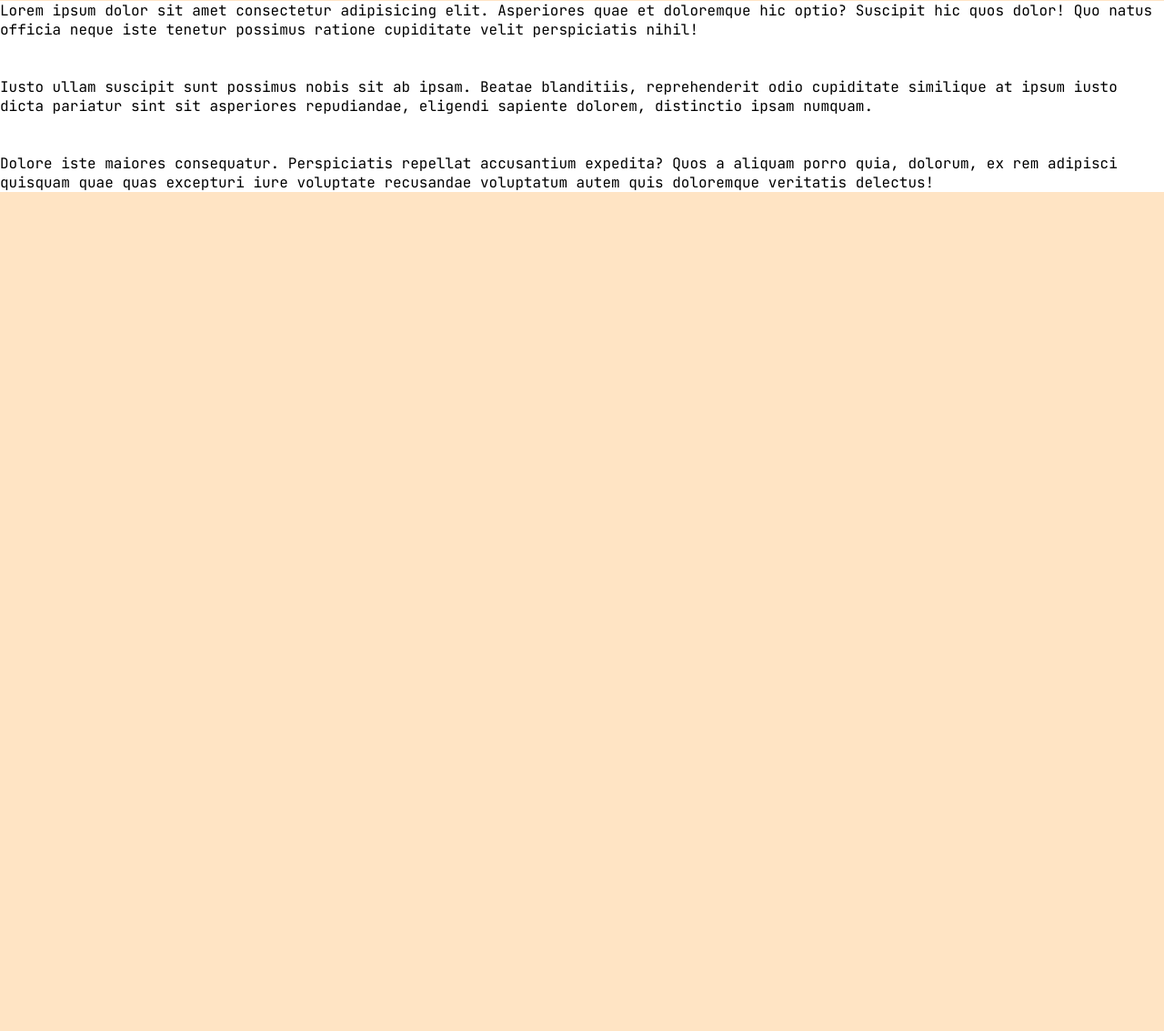
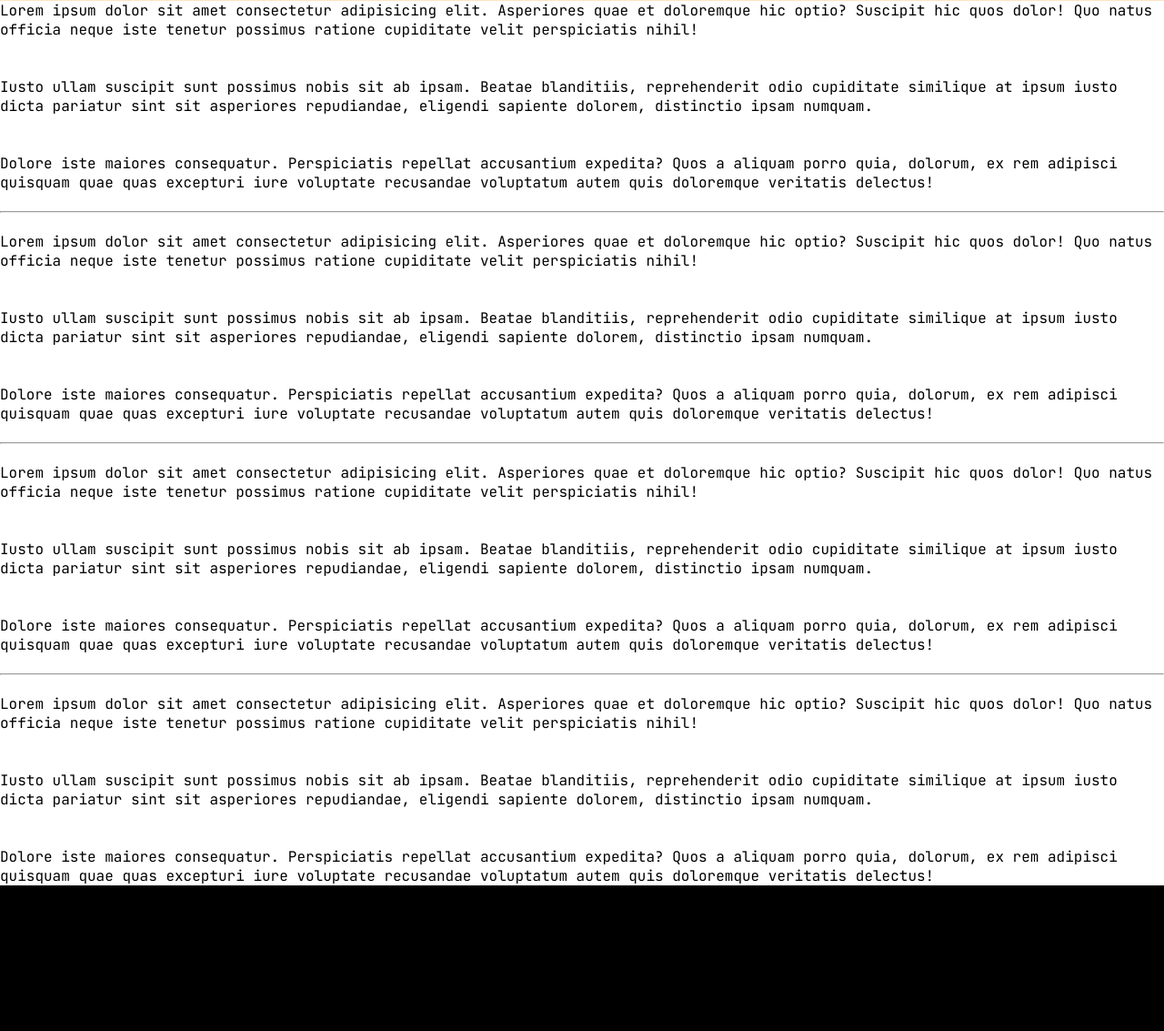
Before and after one commit to gmed2b/static-portfolio, a PHP site: page / in a window 1280 px wide. Shown: the part 799-1932 px from the top of the page at 91% size. Before the commit the page ends 1010 px from the top, so only its background shows below. Run offline with PHP 8.4, Linux system fonts and the light colour scheme.

Commit message:
Add footer

```diff
--- a/assets/css/style.css
+++ b/assets/css/style.css
@@ -97,3 +97,10 @@ header {
 .social-item {
   margin-bottom: 20px;
 }
+
+
+/* Footer */
+footer {
+  height: 20vh;
+  background-color: #000;
+}
--- a/index.html
+++ b/index.html
@@ -61,6 +61,54 @@
       <section>
         <p>Dolore iste maiores consequatur. Perspiciatis repellat accusantium expedita? Quos a aliquam porro quia, dolorum, ex rem adipisci quisquam quae quas excepturi iure voluptate recusandae voluptatum autem quis doloremque veritatis delectus!</p>
       </section>
+      <br />
+      <hr />
+      <br />
+      <section>
+        <p>Lorem ipsum dolor sit amet consectetur adipisicing elit. Asperiores quae et doloremque hic optio? Suscipit hic quos dolor! Quo natus officia neque iste tenetur possimus ratione cupiditate velit perspiciatis nihil!</p>
+      </section>
+      <br />
+      <br />
+      <section>
+        <p>Iusto ullam suscipit sunt possimus nobis sit ab ipsam. Beatae blanditiis, reprehenderit odio cupiditate similique at ipsum iusto dicta pariatur sint sit asperiores repudiandae, eligendi sapiente dolorem, distinctio ipsam numquam.</p>
+      </section>
+      <br />
+      <br />
+      <section>
+        <p>Dolore iste maiores consequatur. Perspiciatis repellat accusantium expedita? Quos a aliquam porro quia, dolorum, ex rem adipisci quisquam quae quas excepturi iure voluptate recusandae voluptatum autem quis doloremque veritatis delectus!</p>
+      </section>
+      <br />
+      <hr />
+      <br />
+      <section>
+        <p>Lorem ipsum dolor sit amet consectetur adipisicing elit. Asperiores quae et doloremque hic optio? Suscipit hic quos dolor! Quo natus officia neque iste tenetur possimus ratione cupiditate velit perspiciatis nihil!</p>
+      </section>
+      <br />
+      <br />
+      <section>
+        <p>Iusto ullam suscipit sunt possimus nobis sit ab ipsam. Beatae blanditiis, reprehenderit odio cupiditate similique at ipsum iusto dicta pariatur sint sit asperiores repudiandae, eligendi sapiente dolorem, distinctio ipsam numquam.</p>
+      </section>
+      <br />
+      <br />
+      <section>
+        <p>Dolore iste maiores consequatur. Perspiciatis repellat accusantium expedita? Quos a aliquam porro quia, dolorum, ex rem adipisci quisquam quae quas excepturi iure voluptate recusandae voluptatum autem quis doloremque veritatis delectus!</p>
+      </section>
+      <br />
+      <hr />
+      <br />
+      <section>
+        <p>Lorem ipsum dolor sit amet consectetur adipisicing elit. Asperiores quae et doloremque hic optio? Suscipit hic quos dolor! Quo natus officia neque iste tenetur possimus ratione cupiditate velit perspiciatis nihil!</p>
+      </section>
+      <br />
+      <br />
+      <section>
+        <p>Iusto ullam suscipit sunt possimus nobis sit ab ipsam. Beatae blanditiis, reprehenderit odio cupiditate similique at ipsum iusto dicta pariatur sint sit asperiores repudiandae, eligendi sapiente dolorem, distinctio ipsam numquam.</p>
+      </section>
+      <br />
+      <br />
+      <section>
+        <p>Dolore iste maiores consequatur. Perspiciatis repellat accusantium expedita? Quos a aliquam porro quia, dolorum, ex rem adipisci quisquam quae quas excepturi iure voluptate recusandae voluptatum autem quis doloremque veritatis delectus!</p>
+      </section>
     </main>
     <footer></footer>
   </body>
```
